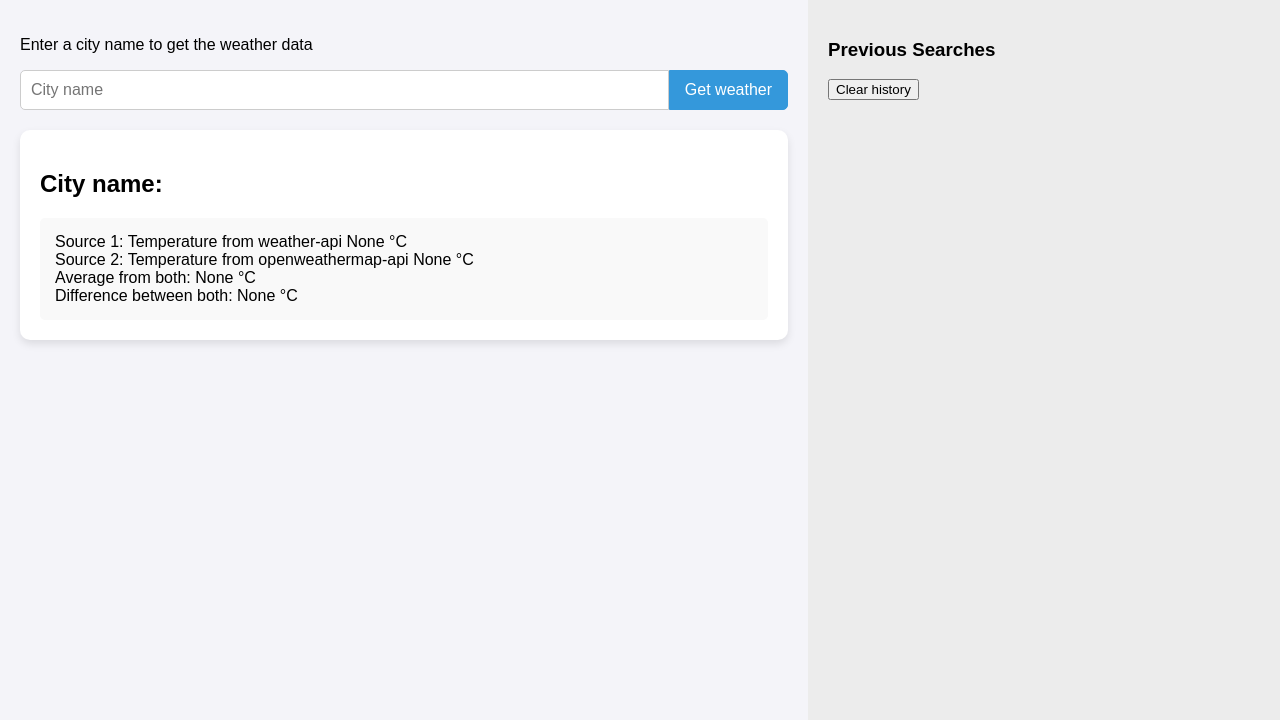
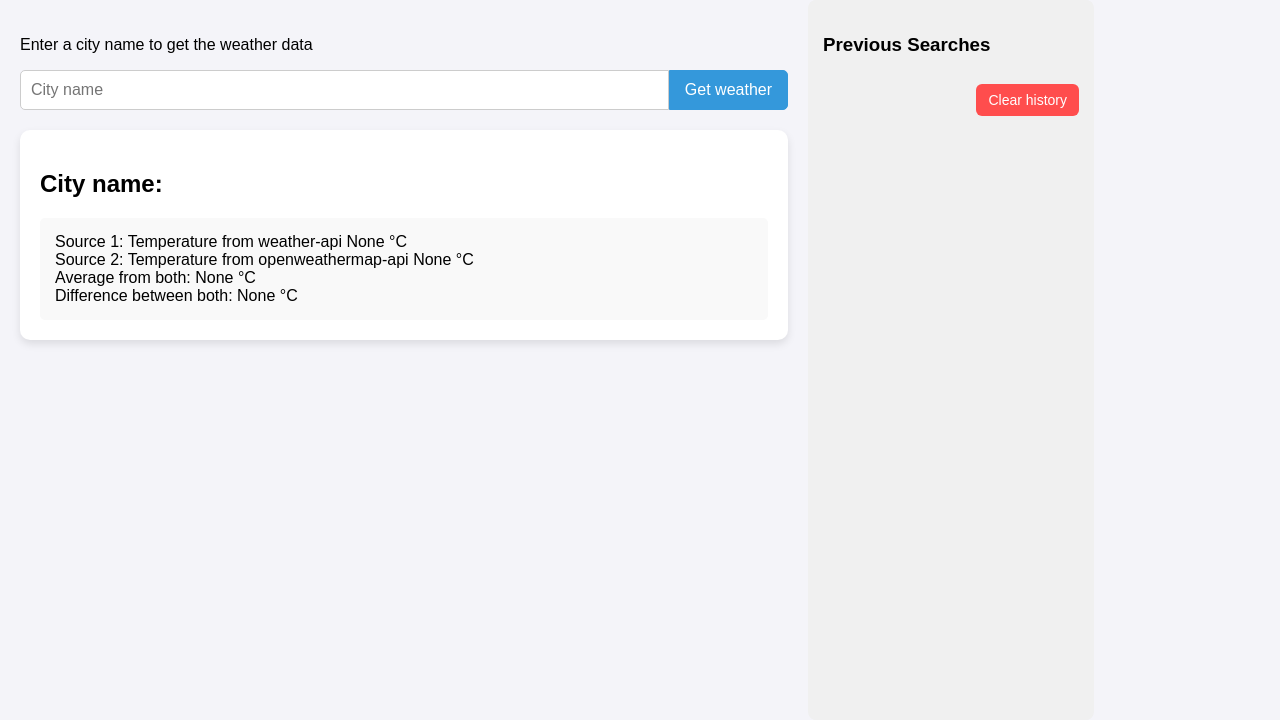
Before and after one commit to TammiPekka/TJTS5901, a Flask app: page / in a window 1280 px wide. Shown: the part 80-800 px from the top of the page. Run offline with Flask 3, Linux system fonts and the light colour scheme.

Commit message:
Added styling. Ready search history with funtionalities

```diff
--- a/app/static/styles.css
+++ b/app/static/styles.css
@@ -88,13 +88,15 @@ header {
 
 /* Right Section: Previous Searches */
 .previous-searches-container {
-    flex: 0.4;
-    max-width: 40%;
-    background-color: #ececec;
-    padding: 20px;
-    overflow-y: auto;
+    display: flex;
+    flex-direction: column; /* Stack elements vertically */
+    align-items: flex-start; /* Align title to left */
+    gap: 10px; /* Space between elements */
+    background-color: #f0f0f0;
+    padding: 15px;
+    border-radius: 8px;
+    min-width: 20%;
 }
-
 /* Styling for previous search list */
 #previous-searches {
     list-style-type: none;
@@ -167,3 +169,39 @@ header {
     background: #3498db;
     color: white;
 }
+#clear-history {
+    align-self: flex-end; /* Move button to right */
+    background-color: #ff4d4d;
+    color: white;
+    border: none;
+    padding: 8px 12px;
+    font-size: 14px;
+    border-radius: 6px;
+    cursor: pointer;
+    transition: background-color 0.3s ease, transform 0.2s ease;
+}
+
+#clear-history:hover {
+    background-color: #e60000;
+    transform: scale(1.05);
+}
+
+#previous-searches {
+    list-style: none;
+    padding: 0;
+    margin: 0;
+    width: 100%;
+}
+
+.search-item {
+    background: #d1d1d1;
+    padding: 8px;
+    margin-bottom: 5px;
+    border-radius: 6px;
+    cursor: pointer;
+    transition: background-color 0.2s;
+}
+
+.search-item:hover {
+    background: #bfbfbf;
+}
```
